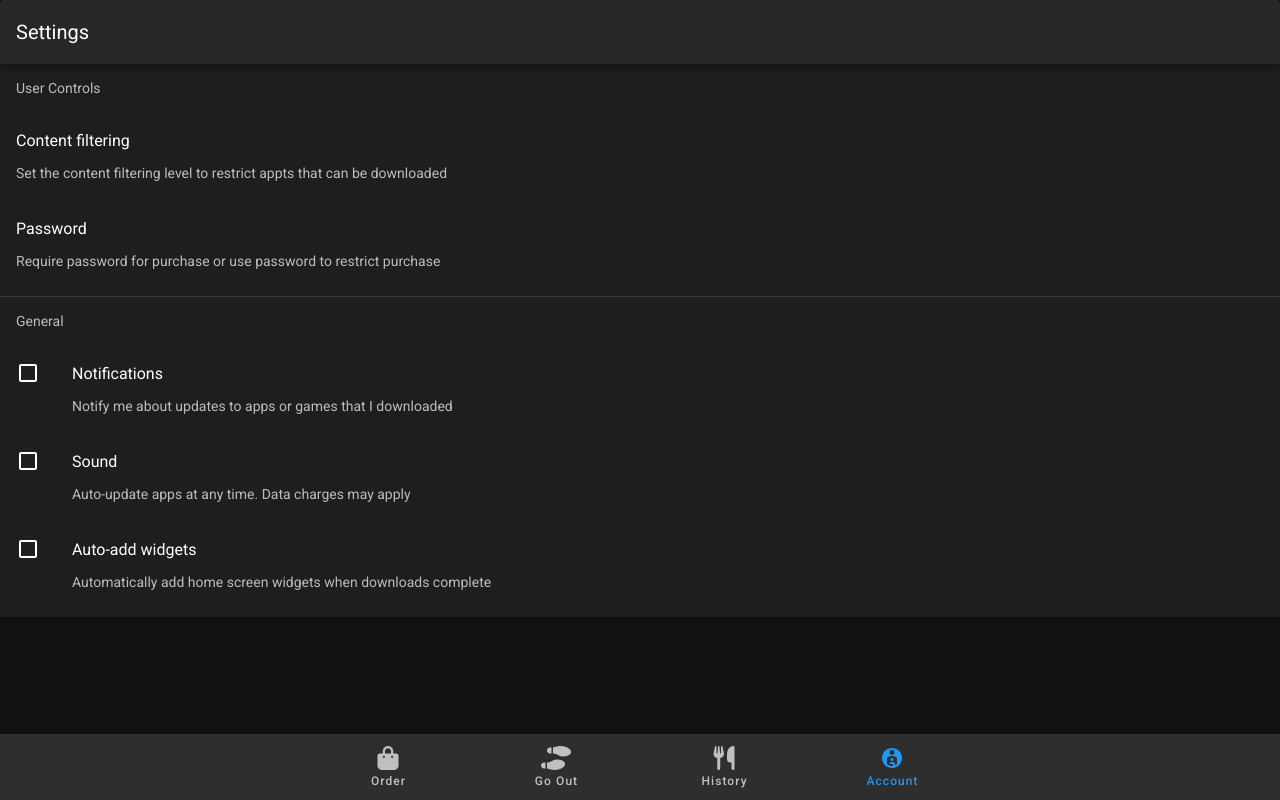
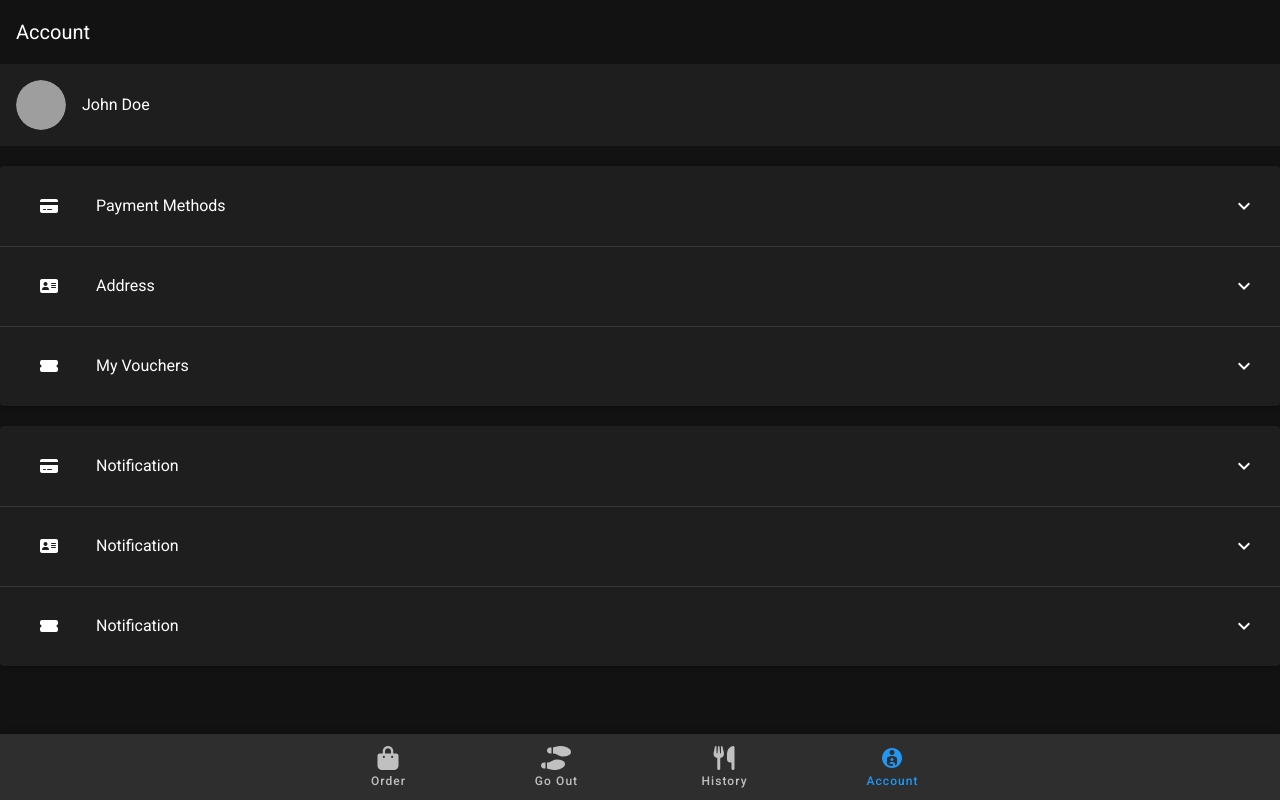
Before and after one commit to Shreyans13/Eats, a Vue app: page /#/account in a window 1280 px wide. Built offline with nearby package versions, Linux system fonts and the light colour scheme; grey boxes are pictures that could not be loaded.

Commit message:
minor design update

```diff
--- a/src/store/modules/user.js
+++ b/src/store/modules/user.js
@@ -17,6 +17,14 @@ export default {
 			};
 		},
 	},
-	mutations: {},
-	actions: {},
+	mutations: {
+		setAddress(state, payload) {
+			state.userAddress = payload;
+		},
+	},
+	actions: {
+		updateAddress({ commit }, payload) {
+			commit("setAddress", payload);
+		},
+	},
 };
--- a/src/views/Account.vue
+++ b/src/views/Account.vue
@@ -1,99 +1,130 @@
 <template>
-	<v-card>
-		<v-toolbar>
-			<v-toolbar-title>Settings</v-toolbar-title>
-		</v-toolbar>
+	<!-- <v-container> -->
+	<!-- <v-row justify="space-around"> -->
+	<div>
+		<v-app-bar flat color="rgba(0, 0, 0, 0)">
+			<v-toolbar-title>
+				Account
+			</v-toolbar-title>
+		</v-app-bar>
+		<v-list>
+			<v-list-item>
+				<v-list-item-avatar size="50">
+					<v-img
+						src="https://cdn.pixabay.com/photo/2020/06/24/19/12/cabbage-5337431_1280.jpg"
+					></v-img>
+				</v-list-item-avatar>
 
-		<v-list subheader three-line>
-			<v-subheader>User Controls</v-subheader>
-
-			<v-list-item>
 				<v-list-item-content>
-					<v-list-item-title>Content filtering</v-list-item-title>
-					<v-list-item-subtitle
-						>Set the content filtering level to restrict appts that
-						can be downloaded</v-list-item-subtitle
-					>
-				</v-list-item-content>
-			</v-list-item>
-
-			<v-list-item>
-				<v-list-item-content>
-					<v-list-item-title>Password</v-list-item-title>
-					<v-list-item-subtitle
-						>Require password for purchase or use password to
-						restrict purchase</v-list-item-subtitle
-					>
+					<v-list-item-title>John Doe</v-list-item-title>
 				</v-list-item-content>
 			</v-list-item>
 		</v-list>
-
-		<v-divider></v-divider>
-
-		<v-list flat subheader three-line>
-			<v-subheader>General</v-subheader>
-
-			<v-list-item-group v-model="settings" multiple active-class="">
-				<v-list-item>
-					<template v-slot:default="{ active }">
-						<v-list-item-action>
-							<v-checkbox :input-value="active"></v-checkbox>
-						</v-list-item-action>
-
+		<v-expansion-panels class="mt-5">
+			<v-expansion-panel v-for="(item, i) in expPanels" :key="i">
+				<v-expansion-panel-header>
+					<v-list-item>
+						<v-list-item-icon>
+							<v-icon small>{{ item.icon }}</v-icon>
+						</v-list-item-icon>
 						<v-list-item-content>
-							<v-list-item-title>Notifications</v-list-item-title>
-							<v-list-item-subtitle
-								>Notify me about updates to apps or games that I
-								downloaded</v-list-item-subtitle
-							>
+							<v-list-item-title>{{
+								item.header
+							}}</v-list-item-title>
 						</v-list-item-content>
-					</template>
-				</v-list-item>
-
-				<v-list-item>
-					<template v-slot:default="{ active }">
-						<v-list-item-action>
-							<v-checkbox :input-value="active"></v-checkbox>
-						</v-list-item-action>
-
+					</v-list-item>
+				</v-expansion-panel-header>
+				<v-expansion-panel-content v-if="i == 1">
+					<v-textarea
+						rows="1"
+						filled
+						auto-grow
+						:value="getUser.address"
+					></v-textarea>
+					<!-- <v-btn-toggle> -->
+					<v-btn tile color="success" @click="updateAddress">
+						<v-icon left>
+							mdi-pencil
+						</v-icon>
+						Save
+					</v-btn>
+					<!-- </v-btn-toggle> -->
+				</v-expansion-panel-content>
+				<v-expansion-panel-content v-else>
+					{{ item.content }}
+				</v-expansion-panel-content>
+			</v-expansion-panel>
+		</v-expansion-panels>
+		<v-expansion-panels class="mt-5">
+			<v-expansion-panel v-for="(item, i) in expPanels" :key="i">
+				<v-expansion-panel-header>
+					<v-list-item>
+						<v-list-item-icon>
+							<v-icon small>{{ item.icon }}</v-icon>
+						</v-list-item-icon>
 						<v-list-item-content>
-							<v-list-item-title>Sound</v-list-item-title>
-							<v-list-item-subtitle
-								>Auto-update apps at any time. Data charges may
-								apply</v-list-item-subtitle
-							>
+							<v-list-item-title>
+								Notification
+							</v-list-item-title>
 						</v-list-item-content>
-					</template>
-				</v-list-item>
-
-				<v-list-item>
-					<template v-slot:default="{ active }">
-						<v-list-item-action>
-							<v-checkbox :input-value="active"></v-checkbox>
-						</v-list-item-action>
-
-						<v-list-item-content>
-							<v-list-item-title
-								>Auto-add widgets</v-list-item-title
-							>
-							<v-list-item-subtitle
-								>Automatically add home screen widgets when
-								downloads complete</v-list-item-subtitle
-							>
-						</v-list-item-content>
-					</template>
-				</v-list-item>
-			</v-list-item-group>
-		</v-list>
-	</v-card>
+					</v-list-item>
+				</v-expansion-panel-header>
+				<v-expansion-panel-content v-if="i == 1">
+					<v-textarea
+						rows="1"
+						filled
+						auto-grow
+						:value="getUser.address"
+					></v-textarea>
+					<!-- <v-btn-toggle> -->
+					<v-btn tile color="success" @click="updateAddress">
+						<v-icon left>
+							mdi-pencil
+						</v-icon>
+						Save
+					</v-btn>
+					<!-- </v-btn-toggle> -->
+				</v-expansion-panel-content>
+				<v-expansion-panel-content v-else>
+					{{ item.content }}
+				</v-expansion-panel-content>
+			</v-expansion-panel>
+		</v-expansion-panels>
+	</div>
+	<!-- </v-row> -->
+	<!-- </v-container> -->
 </template>
 
 <script>
+import { mapGetters } from "vuex";
+import { mapActions } from "vuex";
+
 export default {
-	data() {
-		return {
-			settings: [],
-		};
+	data: () => ({
+		address: "",
+		expPanels: [
+			{
+				header: "Payment Methods",
+				content: "We don`t do that here",
+				icon: "fas fa-credit-card",
+			},
+			{
+				header: "Address",
+				icon: "fas fa-address-card",
+			},
+			{
+				header: "My Vouchers",
+				content:
+					"In time you will know what it’s like to lose your money, offcourse",
+				icon: "fas fa-ticket-alt",
+			},
+		],
+	}),
+	computed: {
+		...mapGetters(["getUser"]),
+	},
+	methods: {
+		...mapActions(["updateAddress"]),
 	},
 };
 </script>
```
